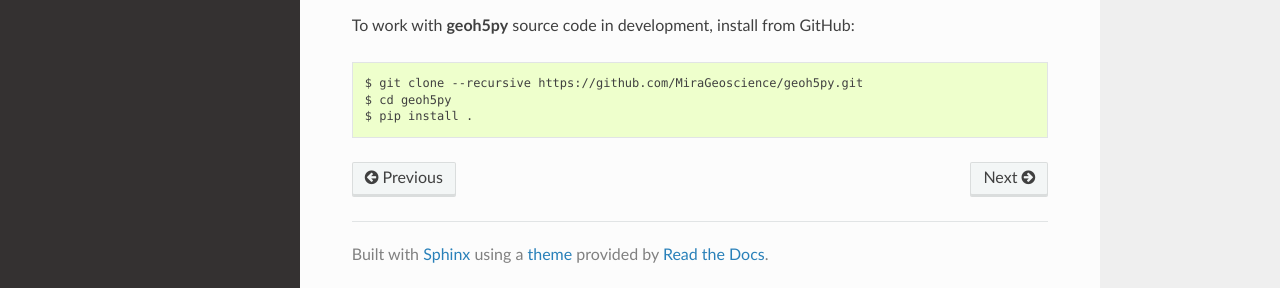
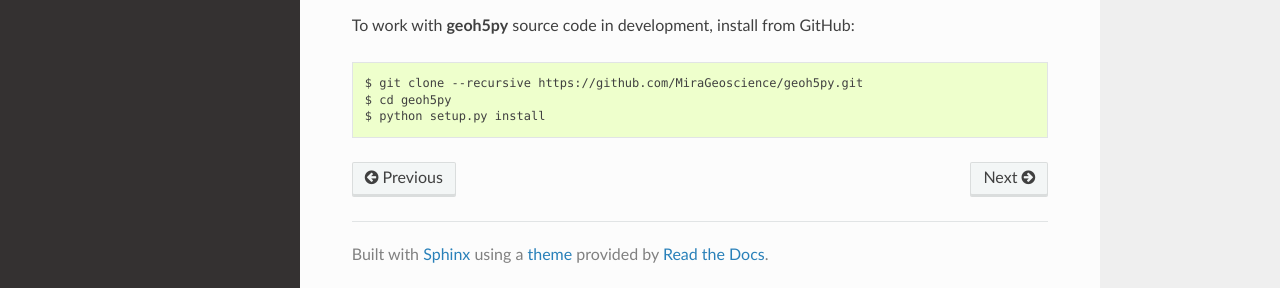
Before and after one commit to MiraGeoscience/geoh5py, a Sphinx documentation site: the page built from docs/content/installation.rst, in a window 1280 px wide and 1045 px high. Shown: the part 754-1042 px from the top of the window. Built offline with Sphinx 7.4.7 and the Read the Docs theme 2.0.0, drawn with Linux system fonts in a browser that asks for light colours.

Commit message:
Revert "GEOPY-107 update installation instructions to use "pip install .""
This reverts commit cdfce565b0585c6987e09279dc66b642159ad89e.

```diff
--- a/docs/content/installation.rst
+++ b/docs/content/installation.rst
@@ -26,4 +26,4 @@
 
     $ git clone --recursive https://github.com/MiraGeoscience/geoh5py.git
     $ cd geoh5py
-    $ pip install .
+    $ python setup.py install
```
